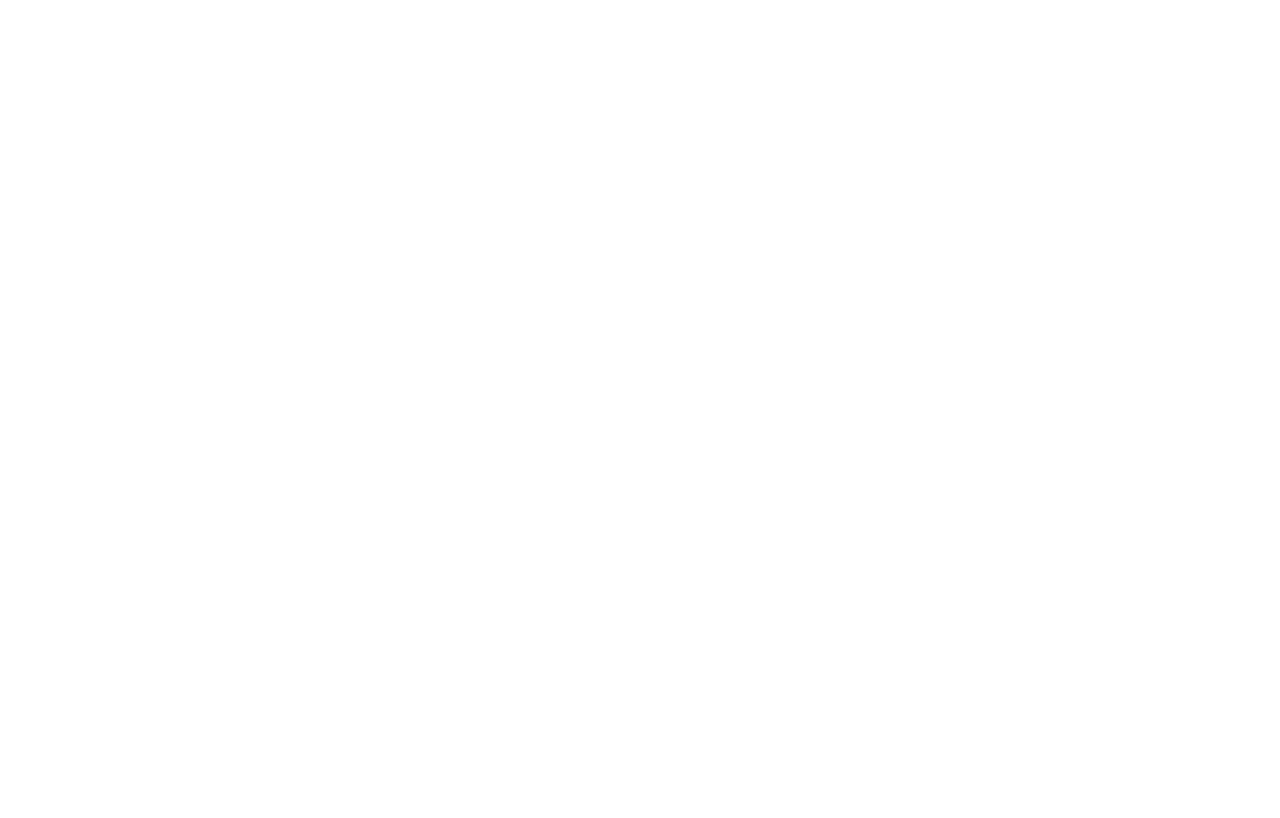
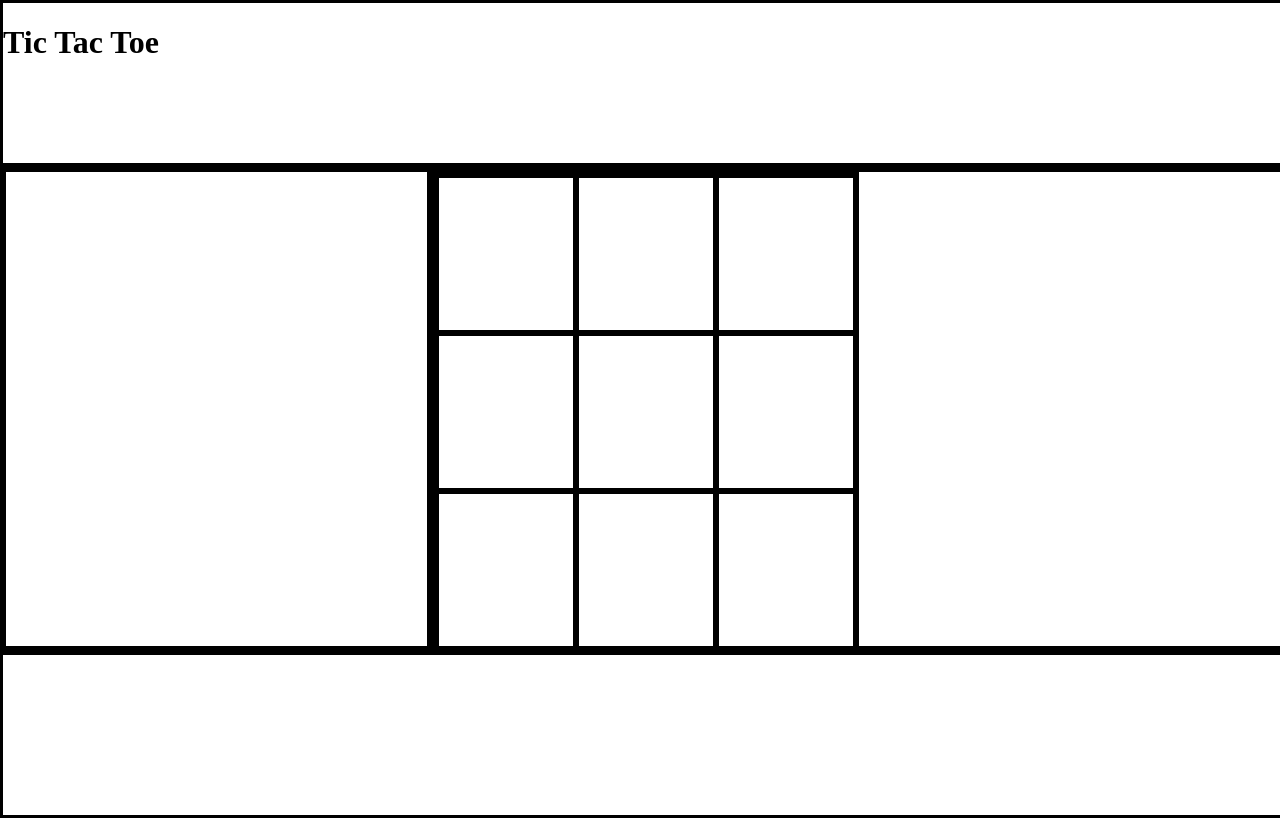
Before and after one commit to JetenderG/Tic-Tac-Toe, a plain HTML site: page index.html in a window 1280 px wide. Drawn offline with Linux system fonts and the light colour scheme.

Commit message:
little added up

```diff
--- a/index.html
+++ b/index.html
@@ -11,11 +11,13 @@
     <title>Tic-Tac-Toe</title>
 </head>
 <body>
+    <div class="title heading">
+        <h1>Tic Tac Toe</h1>
+    </div>
      <div class="container game-screen">
-          <div class="sidebar sidebar-left"></div>
-          <div class="middleBar gameScreen">
+          <div class="sidebar sidebar-left bar" ></div>
+          <div class="middleBar gameScreen bar">
             <div class="tic-tac-toe game">
-                <span class="game">
                     <div id="box-1" class="box"></div>
                     <div id="box-2" class="box"></div>
                     <div id="box-3" class="box"></div>
@@ -25,11 +27,28 @@
                     <div id="box-7" class="box"></div>
                     <div id="box-8" class="box"></div>
                     <div id="box-9" class="box"></div>
-                </span>
             </div>
           </div>
-          <div class="sidebar sidebar-right"></div>
+          <div class="sidebar sidebar-right bar"></div>
      </div>
+     <script defer>
+        let player_one = {
+            wins:0,
+            turns:[],
+        }
+        let player_two = {
+            wins:0,
+            turns:[],
+        }
+
+        const winningCombos = [[1,2,3],[4,5,6],[7,8,9],[1,2,3],[1,2,3],[1,2,3],[1,2,3],[1,2,3],[1,2,3],[1,2,3],[1,2,3],[1,2,3],[1,2,3],[1,2,3],[1,2,3]]
+        let gameStart = () =>{
+
+
+        }
+
+         //
+     </script>
      <div class="footer"></div>
 </body>
 </html>
--- a/style.css
+++ b/style.css
@@ -2,9 +2,41 @@ html,body{
     box-sizing: border-box;
     margin: 0;
     padding: 0;
+    width: 100vw;
+    height: 100vh;
 }
-
+.title{
+    width: 100%;
+    height: 20%;
+    position: relative;
+}
+div{
+    border: solid black;
+}
 .container{
+    position: relative;
     display: flex;
-    flex-flow: column;
+    flex-flow: row;
+    width: 100%;
+    justify-content: center;
+    align-items: stretch;
+    flex-basis: auto;
+    height: 60%;
+    z-index: 1;
 }
+.container>div{
+width: 33.33%;
+}
+.footer{
+    z-index: 0;
+    position: absolute;
+    width: 100%;
+    height: 20%;
+}
+.game{
+    position: relative;
+    display: grid;
+    grid-template-columns: repeat(3, 1fr);
+    width: 100%;
+    height: 100%;
+}
```
